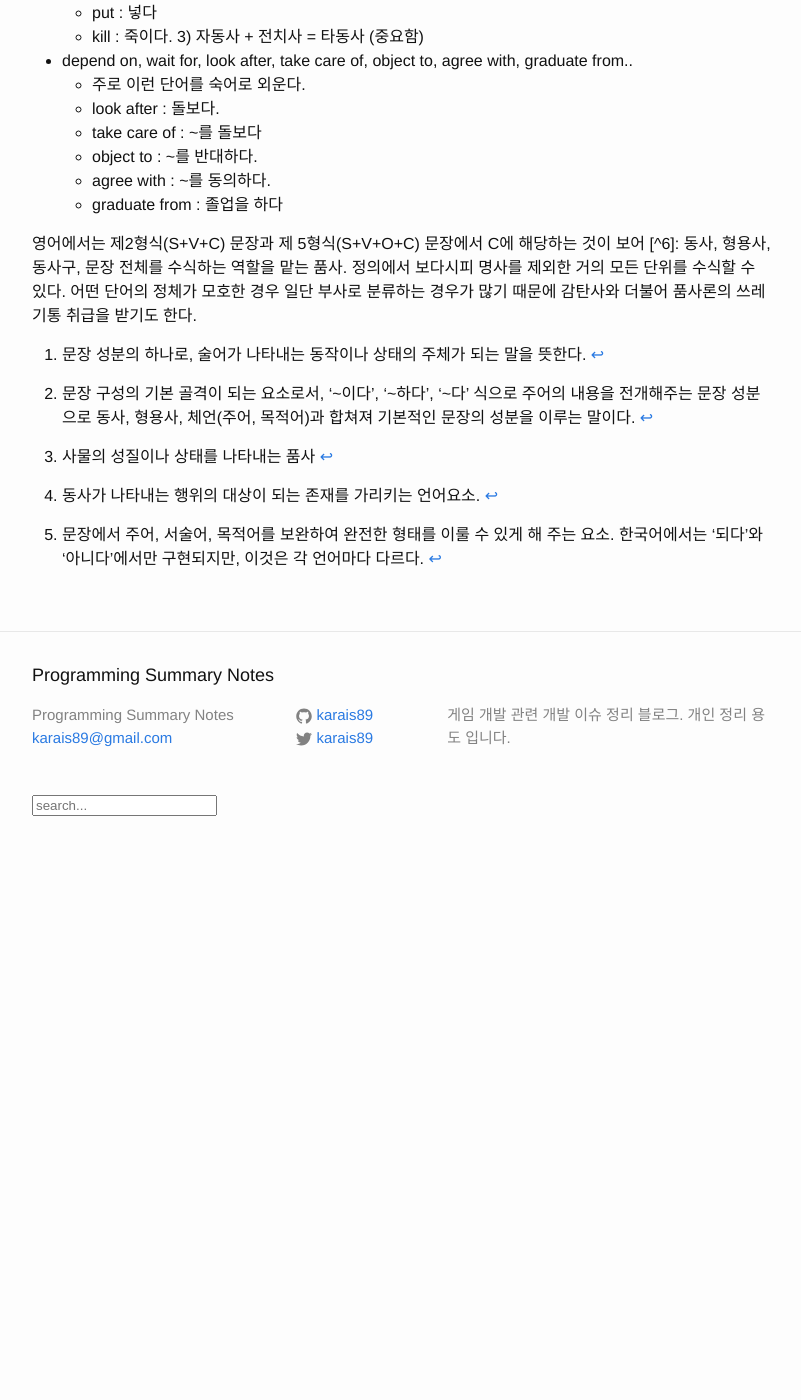
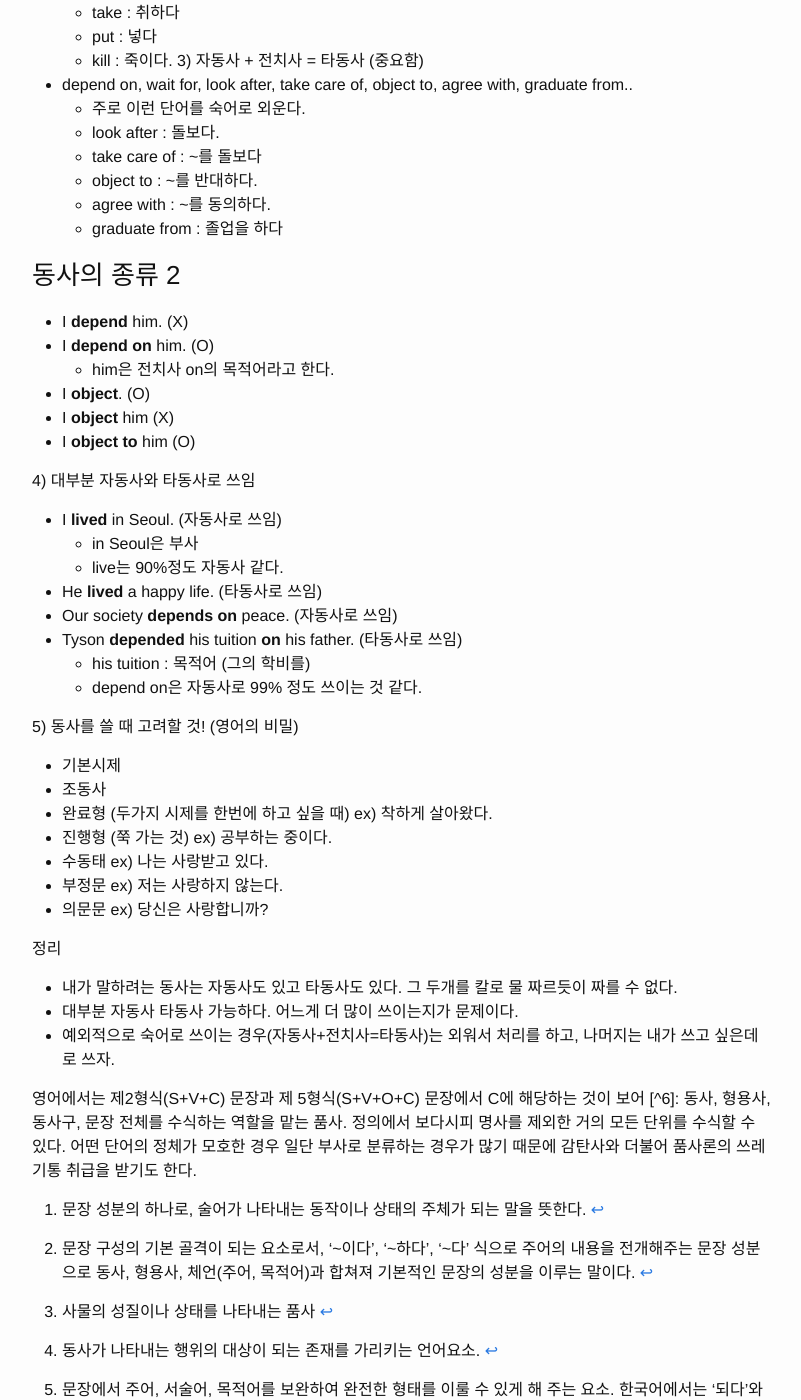
Before and after one commit to karais89/karais89.github.io_back, a Jekyll site: the page built from _posts/2018-12-14-hanmadiro-part-0.markdown, in a window 1280 px wide and 1400 px high, scrolled down 8448 px. Shown: the whole window, without its empty margins (238-1039 px from the left). Built offline with Jekyll 4.4.1, drawn with Linux system fonts in a browser that asks for light colours; comment, search, counter and statistics services are not loaded; before the commit the page ends 9325 px from its top, so only the background shows below that.

Commit message:
동사의 종류 2

```diff
--- a/_posts/2018-12-14-hanmadiro-part-0.markdown
+++ b/_posts/2018-12-14-hanmadiro-part-0.markdown
@@ -381,6 +381,39 @@ eat
     - agree with : ~를 동의하다.
     - graduate from : 졸업을 하다
 
+### 동사의 종류 2
+
+- I **depend** him. (X)
+- I **depend on** him. (O)
+    - him은 전치사 on의 목적어라고 한다.
+- I **object**. (O)
+- I **object** him (X)
+- I **object to** him (O)
+
+4) 대부분 자동사와 타동사로 쓰임
+- I **lived** in Seoul. (자동사로 쓰임)
+    - in Seoul은 부사
+    - live는 90%정도 자동사 같다.
+- He **lived** a happy life. (타동사로 쓰임)
+- Our society **depends on** peace. (자동사로 쓰임)
+- Tyson **depended** his tuition **on** his father. (타동사로 쓰임)
+    - his tuition : 목적어 (그의 학비를)
+    - depend on은 자동사로 99% 정도 쓰이는 것 같다.
+
+5) 동사를 쓸 때 고려할 것! (영어의 비밀)
+- 기본시제
+- 조동사
+- 완료형 (두가지 시제를 한번에 하고 싶을 때) ex) 착하게 살아왔다.
+- 진행형 (쭉 가는 것) ex) 공부하는 중이다.
+- 수동태 ex) 나는 사랑받고 있다.
+- 부정문 ex) 저는 사랑하지 않는다.
+- 의문문 ex) 당신은 사랑합니까?
+
+정리
+- 내가 말하려는 동사는 자동사도 있고 타동사도 있다. 그 두개를 칼로 물 짜르듯이 짜를 수 없다.
+- 대부분 자동사 타동사 가능하다. 어느게 더 많이 쓰이는지가 문제이다.
+- 예외적으로 숙어로 쓰이는 경우(자동사+전치사=타동사)는 외워서 처리를 하고, 나머지는 내가 쓰고 싶은데로 쓰자.
+
 [^1]: 문장 성분의 하나로, 술어가 나타내는 동작이나 상태의 주체가 되는 말을 뜻한다.
 [^2]: 문장 구성의 기본 골격이 되는 요소로서, '~이다', '~하다', '~다' 식으로 주어의 내용을 전개해주는 문장 성분으로 동사, 형용사, 체언(주어, 목적어)과 합쳐져 기본적인 문장의 성분을 이루는 말이다.
 [^3]: 사물의 성질이나 상태를 나타내는 품사
```
